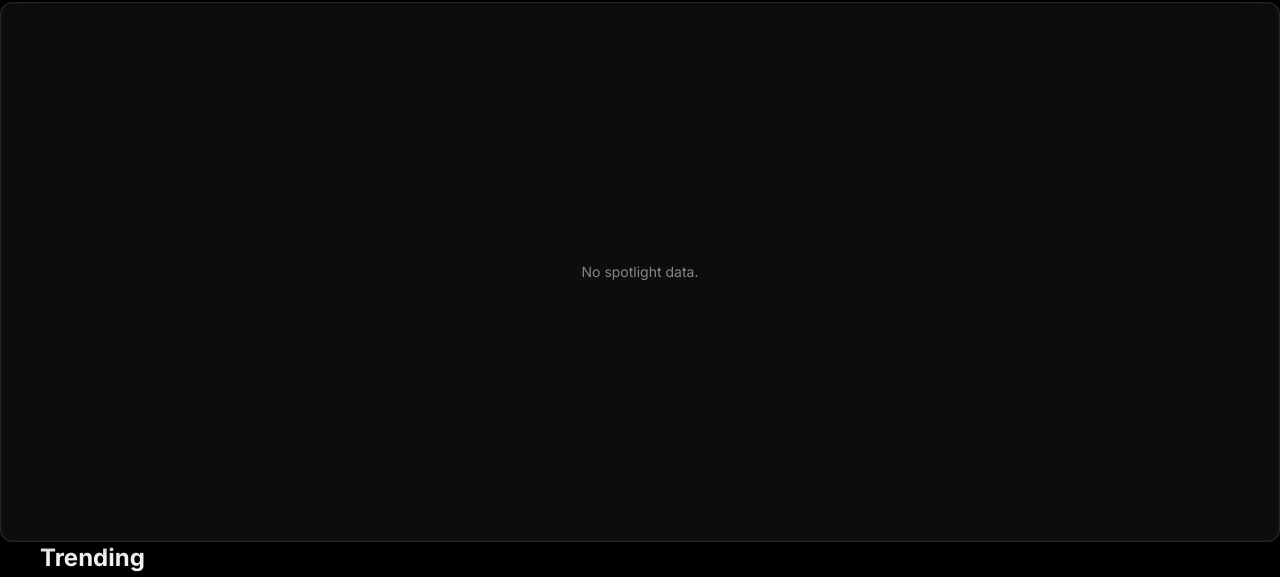
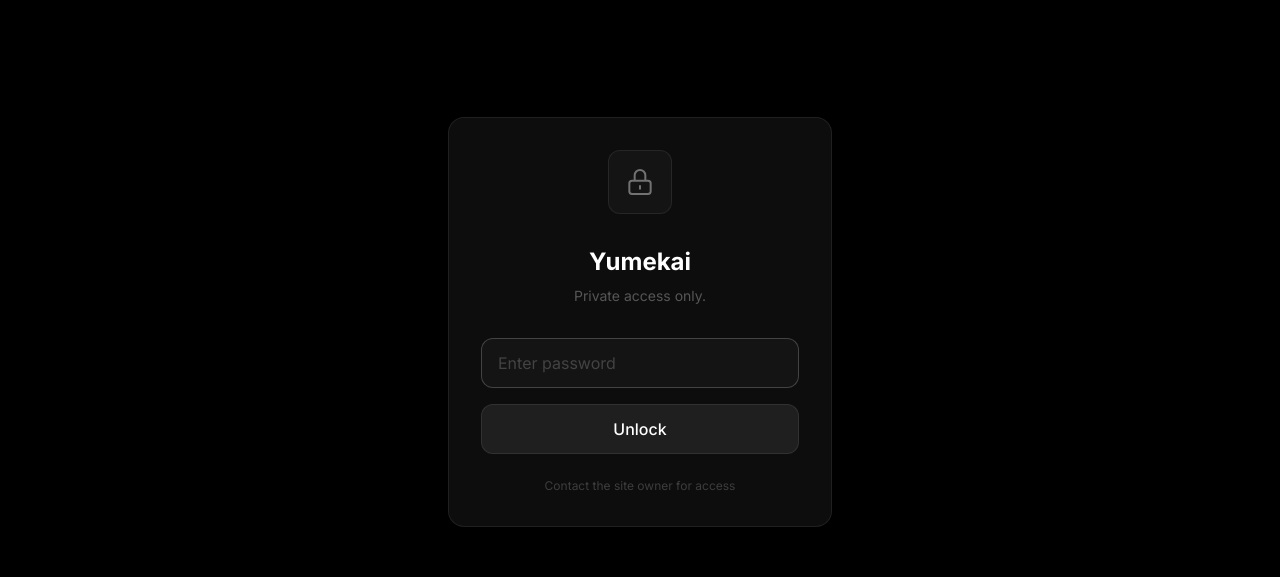
Before and after one commit to hazavi/yumekai, a Next.js app: page / in a window 1280 px wide. Shown: the part 78-655 px from the top of the page. Built offline with nearby package versions, Linux system fonts and the light colour scheme; no server answers.

Commit message:
feat: Implement site lock

```diff
--- a/app/globals.css
+++ b/app/globals.css
@@ -133,3 +133,13 @@ body {
   .card-hover, .pill { transition: none; }
   .animate-glow { animation: none; }
 }
+
+/* Shake animation for site lock */
+@keyframes shake {
+  0%, 100% { transform: translateX(0); }
+  10%, 30%, 50%, 70%, 90% { transform: translateX(-8px); }
+  20%, 40%, 60%, 80% { transform: translateX(8px); }
+}
+.animate-shake {
+  animation: shake 0.5s ease-in-out;
+}
--- a/app/layout.tsx
+++ b/app/layout.tsx
@@ -2,6 +2,7 @@ import type { Metadata } from "next";
 import { Inter, Poppins } from "next/font/google";
 import { Navbar } from "@/components/Navbar";
 import { ScrollToTop } from "@/components/ScrollToTop";
+import { SiteLock } from "@/components/SiteLock";
 import { AuthProvider } from "@/contexts";
 import { Analytics } from "@vercel/analytics/next";
 import "./globals.css";
@@ -40,6 +41,7 @@ export default function RootLayout({
         className={`${inter.variable} ${poppins.variable} font-sans antialiased bg-black min-h-screen text-white selection:bg-fuchsia-500/30 selection:text-white`}
       >
         <AuthProvider>
+          <SiteLock>
             <Analytics />
 
             {/* Pure black canvas for seamless hero blend */}
@@ -52,8 +54,8 @@ export default function RootLayout({
               <div className="container mx-auto px-4 py-4 md:py-6">
                 <div className="text-center text-xs md:text-sm text-white/60">
                   <p>
-                  Yumekai does not store any files on our server, we only linked
-                  to the media which is hosted on 3rd party services.
+                    Yumekai does not store any files on our server, we only
+                    linked to the media which is hosted on 3rd party services.
                   </p>
                   © {new Date().getFullYear()} Yumekai. All rights reserved.
                 </div>
@@ -62,6 +64,7 @@ export default function RootLayout({
 
             {/* Scroll to Top Button */}
             <ScrollToTop />
+          </SiteLock>
         </AuthProvider>
       </body>
     </html>
--- /dev/null
+++ b/components/SiteLock.tsx
@@ -0,0 +1,139 @@
+"use client";
+
+import { useState, useEffect, ReactNode } from "react";
+
+const STORAGE_KEY = "yumekai_site_unlocked";
+const LOCK_DURATION = 7 * 24 * 60 * 60 * 1000; // 7 days in milliseconds
+
+interface SiteLockProps {
+  children: ReactNode;
+}
+
+export function SiteLock({ children }: SiteLockProps) {
+  const [isUnlocked, setIsUnlocked] = useState<boolean | null>(null);
+  const [password, setPassword] = useState("");
+  const [error, setError] = useState("");
+  const [isShaking, setIsShaking] = useState(false);
+
+  useEffect(() => {
+    // Check if user has previously unlocked the site
+    const stored = localStorage.getItem(STORAGE_KEY);
+    if (stored) {
+      const { timestamp } = JSON.parse(stored);
+      const now = Date.now();
+      if (now - timestamp < LOCK_DURATION) {
+        setIsUnlocked(true);
+        return;
+      }
+      // Expired, remove from storage
+      localStorage.removeItem(STORAGE_KEY);
+    }
+    setIsUnlocked(false);
+  }, []);
+
+  const handleSubmit = (e: React.FormEvent) => {
+    e.preventDefault();
+
+    const sitePassword = process.env.NEXT_PUBLIC_SITE_PASSWORD || "yumekai2024";
+
+    if (password === sitePassword) {
+      localStorage.setItem(
+        STORAGE_KEY,
+        JSON.stringify({ timestamp: Date.now() })
+      );
+      setIsUnlocked(true);
+      setError("");
+    } else {
+      setError("Incorrect password");
+      setIsShaking(true);
+      setTimeout(() => setIsShaking(false), 500);
+    }
+  };
+
+  // Loading state
+  if (isUnlocked === null) {
+    return (
+      <div className="fixed inset-0 bg-black flex items-center justify-center z-[9999]">
+        <div className="w-8 h-8 border-2 border-white/20 border-t-white/60 rounded-full animate-spin" />
+      </div>
+    );
+  }
+
+  // Locked state - show password form
+  if (!isUnlocked) {
+    return (
+      <div className="fixed inset-0 bg-black flex items-center justify-center z-[9999] p-4">
+        {/* Dark liquid glass card */}
+        <div
+          className={`relative w-full max-w-sm ${
+            isShaking ? "animate-shake" : ""
+          }`}
+        >
+          <div className="bg-[#0d0d0d] border border-white/[0.08] rounded-2xl p-8">
+            {/* Logo/Icon */}
+            <div className="flex justify-center mb-8">
+              <div className="w-16 h-16 bg-[#141414] border border-white/[0.08] rounded-xl flex items-center justify-center">
+                <svg
+                  className="w-8 h-8 text-white/40"
+                  fill="none"
+                  stroke="currentColor"
+                  viewBox="0 0 24 24"
+                >
+                  <path
+                    strokeLinecap="round"
+                    strokeLinejoin="round"
+                    strokeWidth={1.5}
+                    d="M12 15v2m-6 4h12a2 2 0 002-2v-6a2 2 0 00-2-2H6a2 2 0 00-2 2v6a2 2 0 002 2zm10-10V7a4 4 0 00-8 0v4h8z"
+                  />
+                </svg>
+              </div>
+            </div>
+
+            {/* Title */}
+            <div className="text-center mb-8">
+              <h1 className="text-2xl font-bold text-white mb-2">Yumekai</h1>
+              <p className="text-white/30 text-sm">Private access only.</p>
+            </div>
+
+            {/* Form */}
+            <form onSubmit={handleSubmit} className="space-y-4">
+              <div>
+                <input
+                  type="password"
+                  value={password}
+                  onChange={(e) => {
+                    setPassword(e.target.value);
+                    setError("");
+                  }}
+                  placeholder="Enter password"
+                  className="w-full px-4 py-3 bg-[#141414] border border-white/[0.08] rounded-xl text-white placeholder-white/20 focus:outline-none focus:border-white/20 transition-colors duration-200"
+                  autoFocus
+                />
+                {error && (
+                  <p className="mt-2 text-red-400/80 text-sm text-center">
+                    {error}
+                  </p>
+                )}
+              </div>
+
+              <button
+                type="submit"
+                className="w-full py-3 bg-white/[0.08] hover:cursor-pointer hover:bg-white/[0.12] border border-white/[0.08] text-white font-medium rounded-xl transition-colors duration-200 active:scale-[0.98]"
+              >
+                Unlock
+              </button>
+            </form>
+
+            {/* Footer note */}
+            <p className="mt-6 text-center text-white/20 text-xs">
+              Contact the site owner for access
+            </p>
+          </div>
+        </div>
+      </div>
+    );
+  }
+
+  // Unlocked - render children
+  return <>{children}</>;
+}
```
Lines whose indentation alone changed are shown as unchanged.
